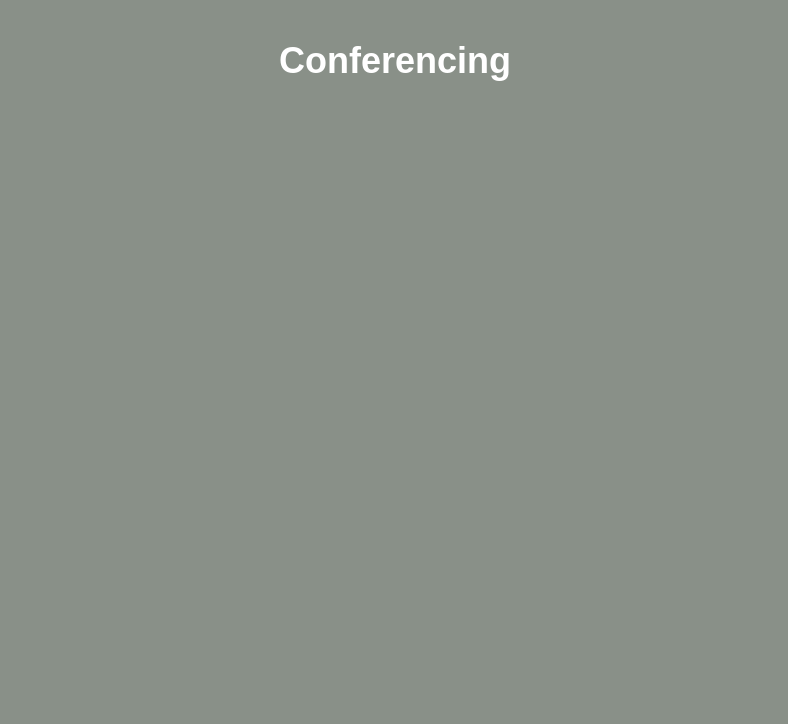
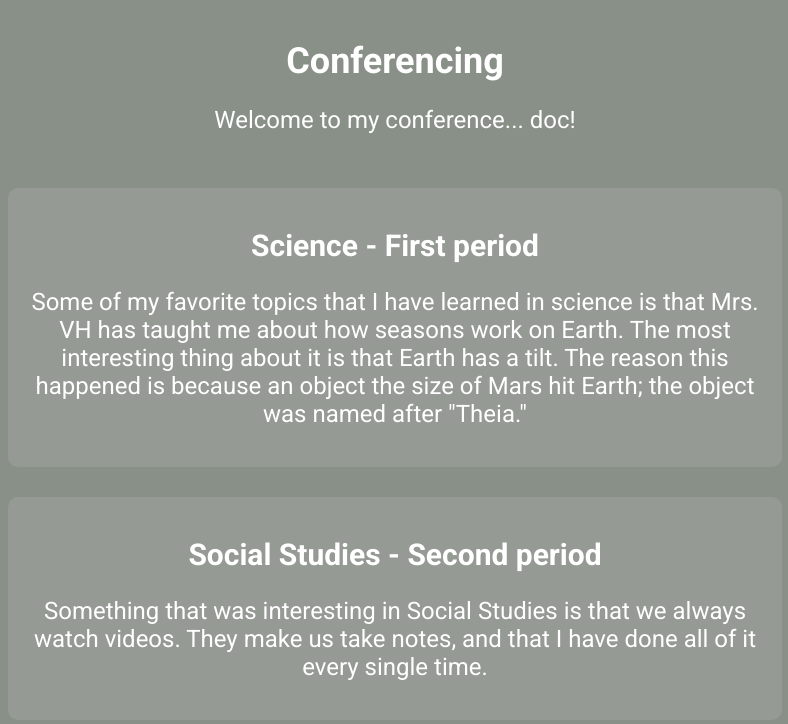
Before and after one commit to worspaces/springconferencing, a plain HTML site: page index.html in a window 1280 px wide. Shown: the whole page, without its empty margins (245-1033 px from the left). Drawn offline with Linux system fonts and the light colour scheme.

Commit message:
Update index.html

```diff
--- a/index.html
+++ b/index.html
@@ -3,10 +3,12 @@
 <head>
     <title>Conferencing</title>
     <style>
+        @import url('https://fonts.googleapis.com/css2?family=Roboto:wght@400;700&display=swap');
+
         body {
             background: #899088;
             color: #FFFFFF;
-            font-family: Arial, sans-serif;
+            font-family: 'Roboto', sans-serif;
             text-align: center;
             margin: 0;
             padding: 20px;
@@ -16,9 +18,36 @@
             font-size: 36px;
             margin-top: 20px;
         }
+        p {
+            font-size: 24px;
+            margin-top: 10px;
+        }
+        .section {
+            margin-top: 30px;
+            padding: 15px;
+            background: rgba(255, 255, 255, 0.1);
+            border-radius: 10px;
+            display: inline-block;
+            width: 60%;
+        }
+        h2 {
+            font-size: 30px;
+            font-weight: bold;
+        }
     </style>
 </head>
 <body>
     <h1>Conferencing</h1>
+    <p>Welcome to my conference... doc!</p>
+
+    <div class="section">
+        <h2>Science - First period</h2>
+        <p>Some of my favorite topics that I have learned in science is that Mrs. VH has taught me about how seasons work on Earth. The most interesting thing about it is that Earth has a tilt. The reason this happened is because an object the size of Mars hit Earth; the object was named after "Theia."</p>
+    </div>
+
+    <div class="section">
+        <h2>Social Studies - Second period</h2>
+        <p>Something that was interesting in Social Studies is that we always watch videos. They make us take notes, and that I have done all of it every single time.</p>
+    </div>
 </body>
 </html>
```
